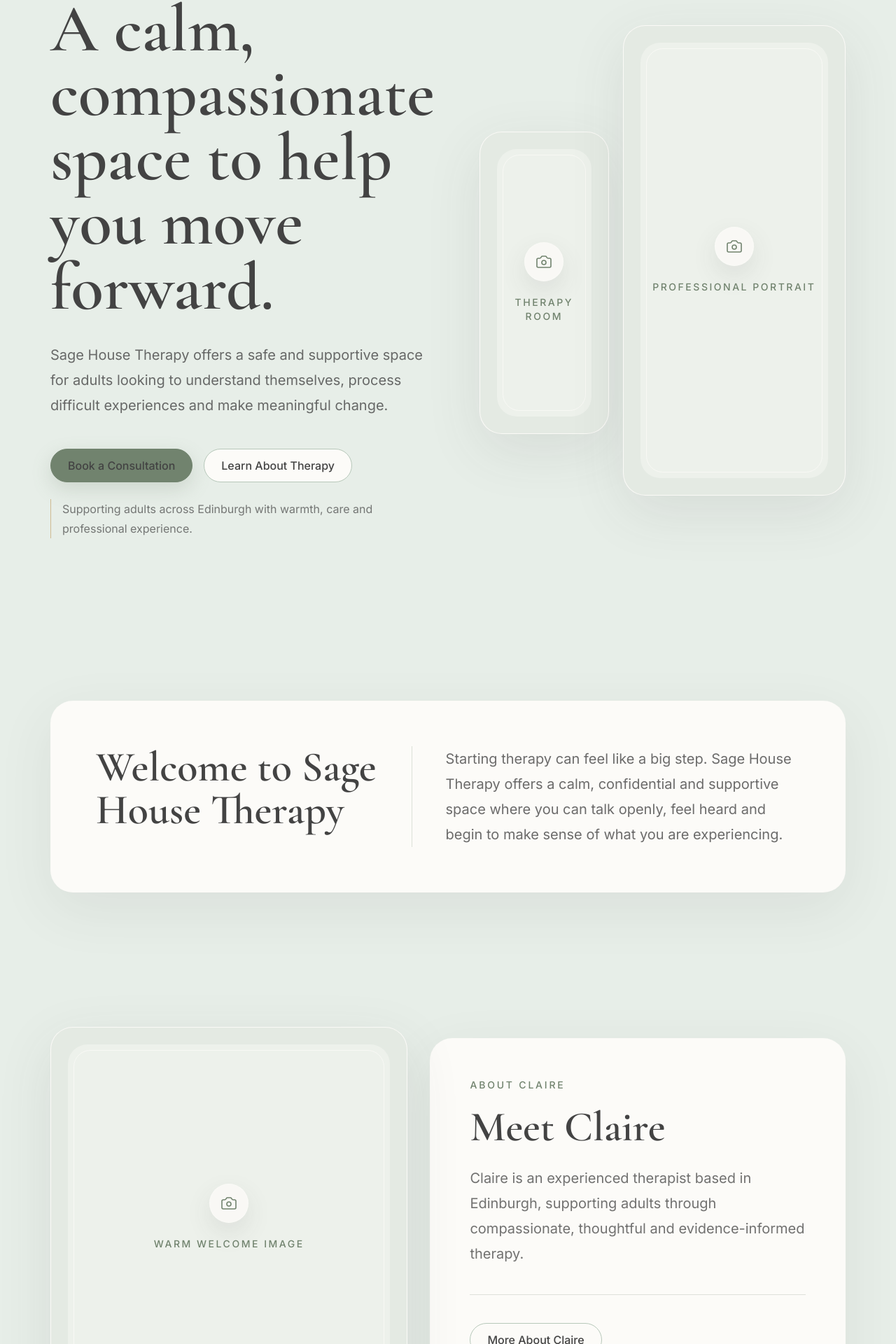
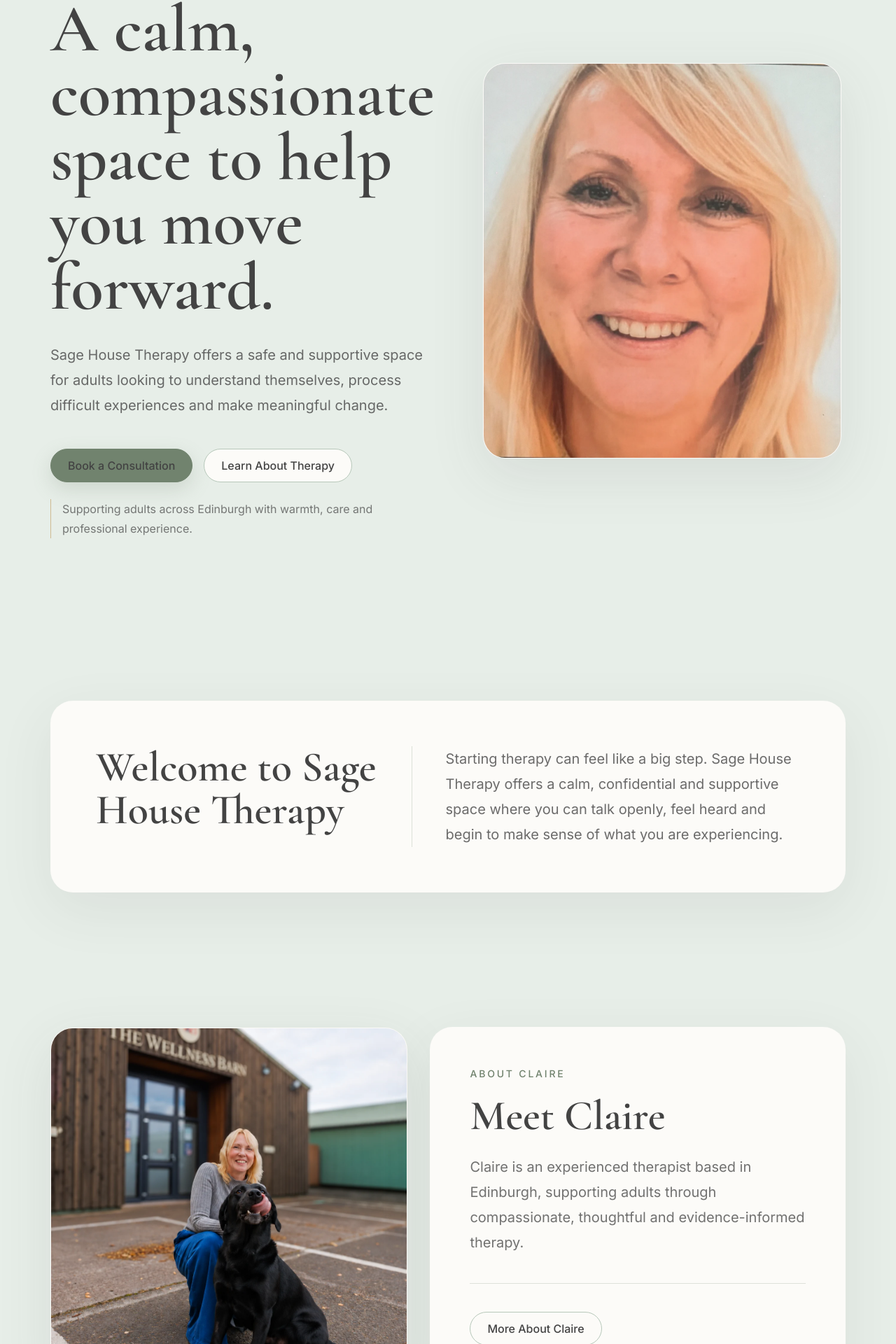
Before and after one commit to glynch70/sagehousetherapy, a Next.js app: page / in a window 1280 px wide. Shown: the part 273-2193 px from the top of the page at 70% size. Built offline with nearby package versions, Linux system fonts and the light colour scheme.

Commit message:
Add Claire photographs to home and about pages

```diff
--- a/app/about/page.tsx
+++ b/app/about/page.tsx
@@ -1,4 +1,5 @@
 import type { Metadata } from "next";
+import Image from "next/image";
 
 import { Container } from "@/components/layout/container";
 import { Section } from "@/components/layout/section";
@@ -23,15 +24,27 @@ export default function AboutPage() {
 
       <Section className="border-y border-border bg-surface/70">
         <Container className="grid gap-10 lg:grid-cols-[0.82fr_1.18fr] lg:items-start lg:gap-20">
-          <div className="rounded-[2rem] border border-dark-sage/25 bg-sage/30 p-8 sm:p-10 lg:sticky lg:top-40">
+          <div className="space-y-6 lg:sticky lg:top-40">
+            <div className="mx-auto max-w-md overflow-hidden rounded-[2rem] border border-dark-sage/25">
+              <Image
+                src="/images/claire-portrait.webp"
+                alt="Claire, therapist at Sage House Therapy"
+                width={1194}
+                height={1317}
+                sizes="(min-width: 1024px) 35vw, (min-width: 640px) 448px, 100vw"
+                className="h-auto w-full"
+              />
+            </div>
+            <div className="rounded-[2rem] border border-dark-sage/25 bg-sage/30 p-8 sm:p-10">
               <p className="font-serif text-4xl leading-tight text-text sm:text-5xl">
-              “A place to arrive as you are, without pressure to have everything
-              worked out.”
+                “A place to arrive as you are, without pressure to have
+                everything worked out.”
               </p>
               <div className="mt-8 h-px w-16 bg-accent" />
               <p className="mt-5 text-sm font-medium uppercase tracking-[0.18em] text-dark-sage">
                 The Sage House approach
               </p>
+            </div>
           </div>
 
           <div>
--- a/app/page.tsx
+++ b/app/page.tsx
@@ -1,8 +1,8 @@
 import type { Metadata } from "next";
+import Image from "next/image";
 import type { LucideIcon } from "lucide-react";
 import {
   Armchair,
-  Camera,
   CircleDot,
   Heart,
   HeartHandshake,
@@ -99,37 +99,6 @@ const expectationSteps = [
   },
 ];
 
-function ImagePlaceholder({
-  label,
-  className,
-}: {
-  label: string;
-  className?: string;
-}) {
-  return (
-    <div
-      className={cn(
-        "group relative flex min-h-80 overflow-hidden rounded-[2rem] border border-surface/80 bg-surface shadow-[0_24px_80px_rgba(67,67,67,0.10)]",
-        className,
-      )}
-      aria-label={label}
-      role="img"
-    >
-      <div className="absolute inset-0 bg-sage/35" />
-      <div className="absolute inset-6 rounded-[1.75rem] bg-surface/35" />
-      <div className="absolute inset-x-8 bottom-8 top-8 rounded-[1.5rem] border border-surface/70" />
-      <div className="relative z-10 m-auto flex max-w-xs flex-col items-center px-8 text-center">
-        <span className="flex h-14 w-14 items-center justify-center rounded-full border border-surface/80 bg-surface/80 text-dark-sage shadow-[0_14px_36px_rgba(67,67,67,0.10)] transition duration-300 group-hover:-translate-y-1">
-          <Camera className="h-6 w-6" aria-hidden="true" strokeWidth={1.6} />
-        </span>
-        <p className="mt-5 text-sm font-medium uppercase tracking-[0.18em] text-dark-sage">
-          {label}
-        </p>
-      </div>
-    </div>
-  );
-}
-
 function SectionHeading({
   eyebrow,
   title,
@@ -209,14 +178,15 @@ export default function Home() {
             </p>
           </div>
 
-          <div className="grid gap-5 sm:grid-cols-[0.68fr_1fr] lg:grid-cols-[0.58fr_1fr] lg:items-center">
-            <ImagePlaceholder
-              label="Therapy room"
-              className="min-h-64 sm:translate-y-8 lg:min-h-[27rem]"
-            />
-            <ImagePlaceholder
-              label="Professional portrait"
-              className="min-h-[26rem] sm:min-h-[34rem] lg:min-h-[42rem]"
+          <div className="mx-auto w-full max-w-lg overflow-hidden rounded-[2rem] border border-surface/80 bg-surface shadow-[0_24px_80px_rgba(67,67,67,0.10)]">
+            <Image
+              src="/images/claire-portrait.webp"
+              alt="Claire, therapist at Sage House Therapy"
+              width={1194}
+              height={1317}
+              sizes="(min-width: 1024px) 45vw, (min-width: 640px) 512px, 100vw"
+              preload
+              className="h-auto w-full"
             />
           </div>
         </Container>
@@ -245,10 +215,16 @@ export default function Home() {
 
       <Section className="py-16 sm:py-20 lg:py-24">
         <Container className="grid gap-8 lg:grid-cols-[0.86fr_1fr] lg:items-center">
-          <ImagePlaceholder
-            label="Warm welcome image"
-            className="min-h-[24rem] lg:min-h-[34rem]"
-          />
+          <div className="overflow-hidden rounded-[2rem] border border-surface/80 bg-surface shadow-[0_24px_80px_rgba(67,67,67,0.10)]">
+            <Image
+              src="/images/claire-with-dog.webp"
+              alt="Claire with a black Labrador outside The Wellness Barn"
+              width={1200}
+              height={1200}
+              sizes="(min-width: 1024px) 45vw, 100vw"
+              className="h-auto w-full"
+            />
+          </div>
 
           <div className="rounded-[2rem] border border-surface/80 bg-surface p-7 shadow-[0_24px_80px_rgba(67,67,67,0.08)] sm:p-10 lg:p-14">
             <SectionHeading
```
Also changed, not shown: public/images/claire-portrait.webp (added), public/images/claire-with-dog.webp (added). Lines whose indentation alone changed are shown as unchanged.
